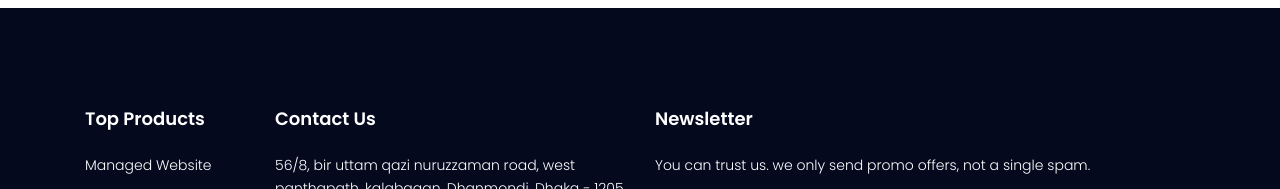
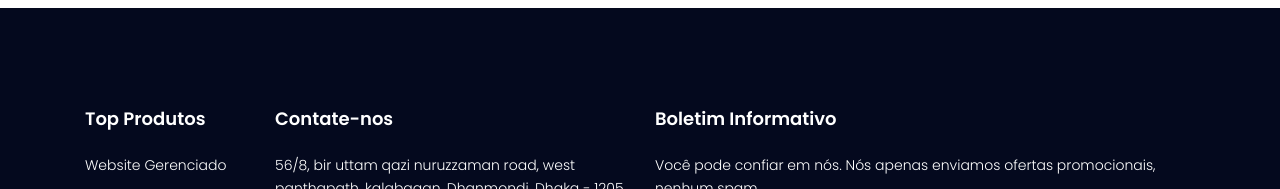
Before and after one commit to GustaSoier/Clinica-Dentista, a Laravel app: page / in a window 1280 px wide. Shown: the part 6311-6500 px from the top of the page. Run offline with Laravel 9, Linux system fonts and the light colour scheme; some libraries are stand-ins or nearby versions.

Commit message:
PHP
Feita a tradução do layout

```diff
--- a/clinicadentista/resources/views/layout/layout.blade.php
+++ b/clinicadentista/resources/views/layout/layout.blade.php
@@ -95,20 +95,20 @@
 	<footer class="footer-area section-gap">
 		<div class="container">
 			<div class="row">
-						<div class="col-lg-2  col-md-6">
+				<div class="col-lg-2 col-md-6">
 					<div class="single-footer-widget">
-								<h6>Top Products</h6>
+						<h6>Top Produtos</h6>
 						<ul class="footer-nav">
-									<li><a href="#">Managed Website</a></li>
-									<li><a href="#">Manage Reputation</a></li>
-									<li><a href="#">Power Tools</a></li>
-									<li><a href="#">Marketing Service</a></li>
+							<li><a href="#">Website Gerenciado</a></li>
+							<li><a href="#">Gerenciar Reputação</a></li>
+							<li><a href="#">Ferramentas de Potência</a></li>
+							<li><a href="#">Serviço de Marketing</a></li>
 						</ul>
 					</div>
 				</div>
-						<div class="col-lg-4  col-md-6">
+				<div class="col-lg-4 col-md-6">
 					<div class="single-footer-widget mail-chimp">
-								<h6 class="mb-20">Contact Us</h6>
+						<h6 class="mb-20">Contate-nos</h6>
 						<p>
 							56/8, bir uttam qazi nuruzzaman road, west panthapath, kalabagan, Dhanmondi, Dhaka - 1205
 						</p>
@@ -116,23 +116,21 @@
 						<h3>012-6532-568-97468</h3>
 					</div>
 				</div>
-						<div class="col-lg-6  col-md-12">
+				<div class="col-lg-6 col-md-12">
 					<div class="single-footer-widget newsletter">
-								<h6>Newsletter</h6>
-								<p>You can trust us. we only send promo offers, not a single spam.</p>
+						<h6>Boletim Informativo</h6>
+						<p>Você pode confiar em nós. Nós apenas enviamos ofertas promocionais, nenhum spam.</p>
 						<div id="mc_embed_signup">
 							<form target="_blank" novalidate="true" action="https://spondonit.us12.list-manage.com/subscribe/post?u=1462626880ade1ac87bd9c93a&amp;id=92a4423d01" method="get" class="form-inline">
-
 								<div class="form-group row" style="width: 100%">
 									<div class="col-lg-8 col-md-12">
-												<input name="EMAIL" placeholder="Your Email Address" onfocus="this.placeholder = ''" onblur="this.placeholder = 'Your Email Address '" required="" type="email">
+										<input name="EMAIL" placeholder="Seu Endereço de Email" onfocus="this.placeholder = ''" onblur="this.placeholder = 'Seu Endereço de Email'" required="" type="email">
 										<div style="position: absolute; left: -5000px;">
 											<input name="b_36c4fd991d266f23781ded980_aefe40901a" tabindex="-1" value="" type="text">
 										</div>
 									</div>
-
 									<div class="col-lg-4 col-md-12">
-												<button class="nw-btn primary-btn">Subscribe<span class="lnr lnr-arrow-right"></span></button>
+										<button class="nw-btn primary-btn">Inscreva<span class="lnr lnr-arrow-right"></span></button>
 									</div>
 								</div>
 								<div class="info"></div>
@@ -141,11 +139,10 @@
 					</div>
 				</div>
 			</div>
-
 			<div class="row footer-bottom d-flex justify-content-between">
-						<p class="col-lg-8 col-sm-12 footer-text m-0"><!-- Link back to Colorlib can't be removed. Template is licensed under CC BY 3.0. -->
-Copyright &copy;<script>document.write(new Date().getFullYear());</script> All rights reserved | This template is made with <i class="fa fa-heart-o" aria-hidden="true"></i> by <a href="https://colorlib.com" target="_blank">Colorlib</a>
-<!-- Link back to Colorlib can't be removed. Template is licensed under CC BY 3.0. --></p>
+				<p class="col-lg-8 col-sm-12 footer-text m-0"><!-- O link de volta ao Colorlib não pode ser removido. O modelo é licenciado sob CC BY 3.0. -->
+	Copyright &copy;<script>document.write(new Date().getFullYear());</script> Todos os direitos reservados | Este modelo é feito com <i class="fa fa-heart-o" aria-hidden="true"></i> por <a href="https://colorlib.com" target="_blank">Colorlib</a>
+	<!-- O link de volta ao Colorlib não pode ser removido. O modelo é licenciado sob CC BY 3.0. --></p>
 				<div class="col-lg-4 col-sm-12 footer-social">
 					<a href="#"><i class="fa fa-facebook"></i></a>
 					<a href="#"><i class="fa fa-twitter"></i></a>
```
Lines whose indentation alone changed are shown as unchanged.
